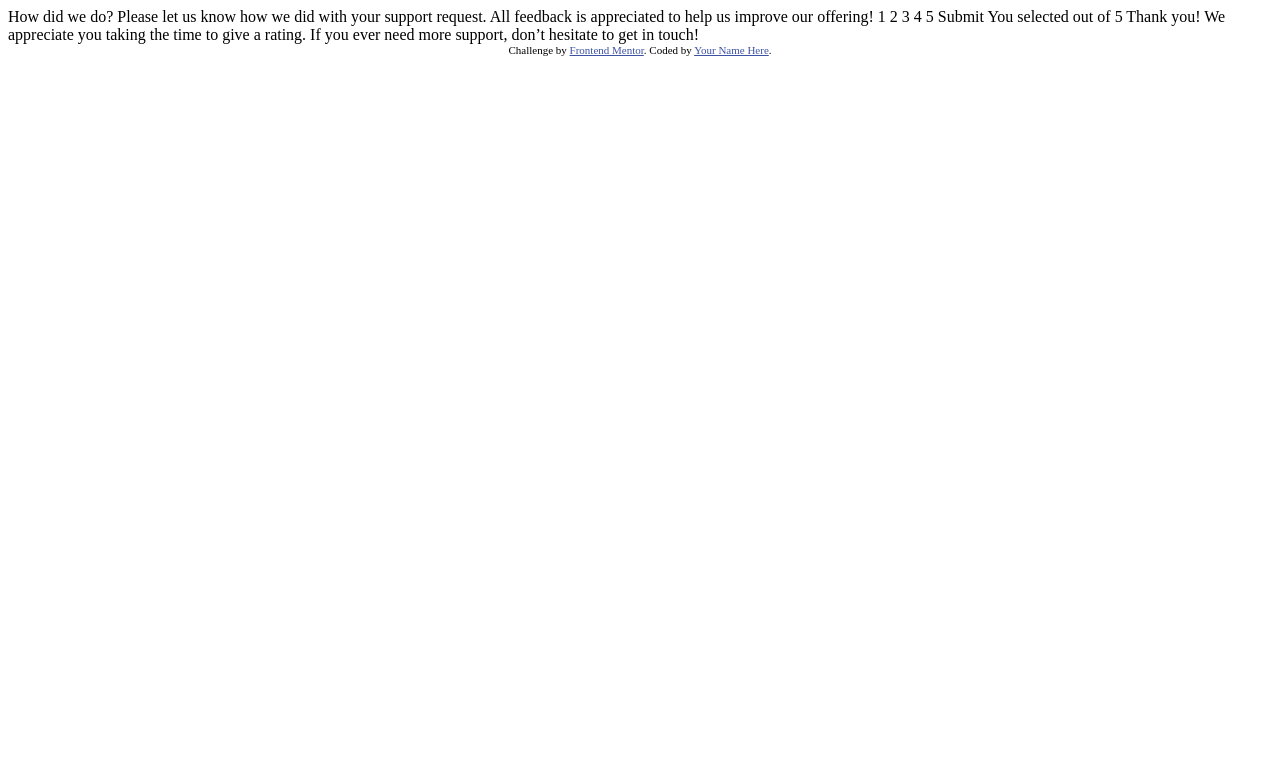
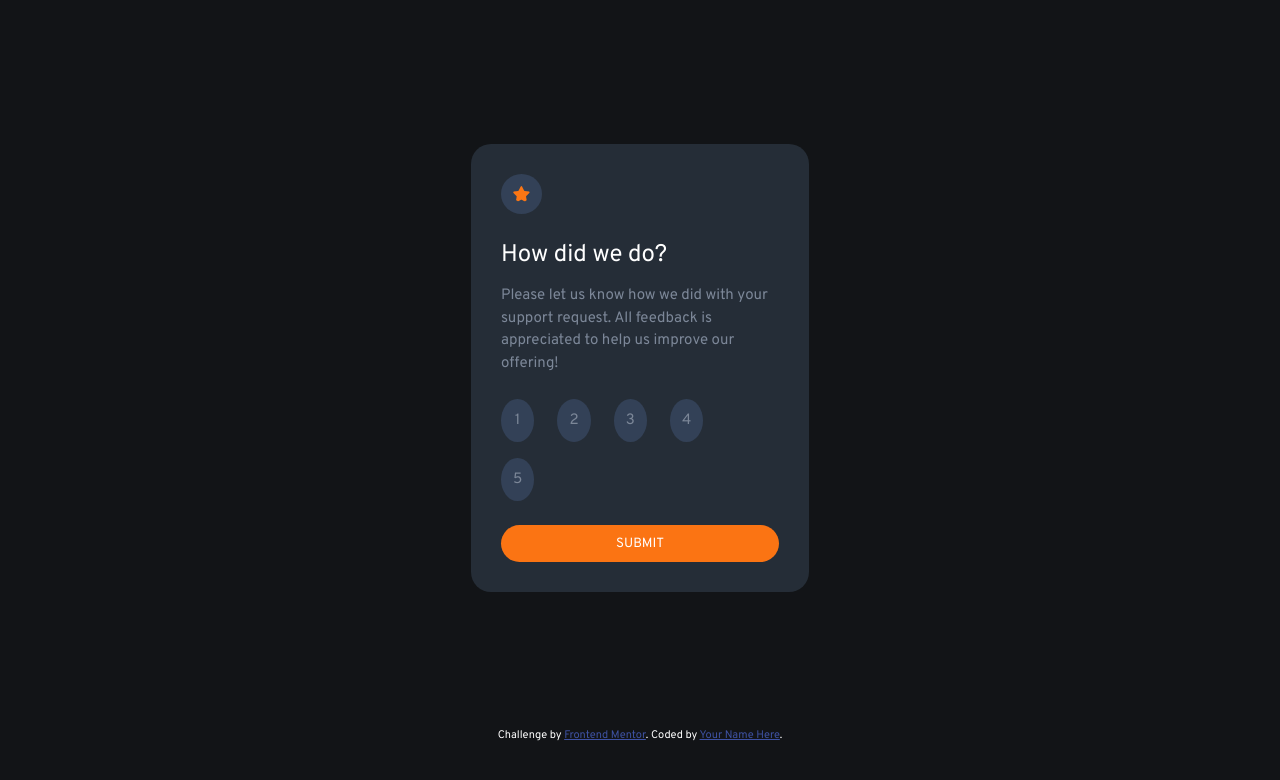
Before and after one commit to icyrockgirl/Rating-system, a plain HTML site: page index.html in a window 1280 px wide. Drawn offline with Linux system fonts and the light colour scheme.

Commit message:
rating system completed

```diff
--- a/index.html
+++ b/index.html
@@ -5,45 +5,53 @@
   <meta name="viewport" content="width=device-width, initial-scale=1.0"> <!-- displays site properly based on user's device -->
 
   <link rel="icon" type="image/png" sizes="32x32" href="./images/favicon-32x32.png">
+  <link href="https://fonts.googleapis.com/css2?family=Overpass:wght@400;700&display=swap" rel="stylesheet">
+  <link rel="stylesheet" href="styles.css">
 
   <title>Frontend Mentor | Interactive rating component</title>
-
-  <!-- Feel free to remove these styles or customise in your own stylesheet 👍 -->
-  <style>
-    .attribution { font-size: 11px; text-align: center; }
-    .attribution a { color: hsl(228, 45%, 44%); }
-  </style>
 </head>
 <body>
 
   <!-- Rating state start -->
+  <div class="parent-container" id="hideForm">
+    <div class="container" id="rating">
+      <img class="icon" src="images/icon-star.svg">
+      <h2>How did we do?</h2>
+      <p> Please let us know how we did with your support request. All feedback is appreciated
+      to help us improve our offering!</p>
+      <p>
+        <button class="number">1</button>
+        <button class="number">2</button>
+        <button class="number">3</button>
+        <button class="number">4</button>
+        <button class="number">5</button>
+      </p>
+      <button type="submit" class="submit">Submit</button>
+    </div>
+  </div>
 
-  How did we do?
-
-  Please let us know how we did with your support request. All feedback is appreciated
-  to help us improve our offering!
-
-  1 2 3 4 5
-
-  Submit
 
   <!-- Rating state end -->
 
   <!-- Thank you state start -->
 
-  You selected <!-- Add rating here --> out of 5
-
-  Thank you!
-
-  We appreciate you taking the time to give a rating. If you ever need more support,
-  don’t hesitate to get in touch!
+  <div class="parent-container" id="hideThanks">
+  <div class="container" id="thankyou">
+    <img src="images/illustration-thank-you.svg">
+    <p class="result"></p>
+    <h2>Thank you!</h2>
+    <p>We appreciate you taking the time to give a rating. If you ever need more support,
+      don’t hesitate to get in touch!</p>
+  </div>
+  </div>
 
   <!-- Thank you state end -->
-
 
   <div class="attribution">
     Challenge by <a href="https://www.frontendmentor.io?ref=challenge" target="_blank">Frontend Mentor</a>.
     Coded by <a href="#">Your Name Here</a>.
   </div>
+
+  <script src="index.js"></script>
 </body>
 </html>
--- /dev/null
+++ b/index.js
@@ -0,0 +1,19 @@
+let buttons = document.getElementsByClassName("number");
+
+ for(let i=0; i<buttons.length; i++){
+    buttons[i]. addEventListener("click", function(){
+        let numberClicked = this.textContent;
+        submitClick(numberClicked);
+    })
+ }
+
+function submitClick(num){
+    document.querySelector(".submit").addEventListener("click", function(){
+        let result = document.querySelector(".result");
+        result.innerHTML = `You selected ${num} out of 5`;
+        let thanksCont = document.getElementById("hideThanks");
+        thanksCont.style.display = "flex";
+        let mainCont = document.getElementById("hideForm");
+        mainCont.style.display = "none";
+    })
+}
--- /dev/null
+++ b/styles.css
@@ -0,0 +1,100 @@
+body{
+    height: 100%;
+    background-color:hsl(216, 12%, 8%);
+    font-family: 'Overpass', sans-serif;
+}
+
+h2{
+   color:hsl(0, 0%, 100%);
+   font-weight: 400;
+   margin-bottom: 0
+}
+
+p{
+    font-size: 15px;
+    color: hsl(216, 12%, 54%);
+    /* color: hsl(217, 12%, 63%); */
+    line-height: 1.5;
+}
+
+.parent-container{
+    height: 90vh;
+    display: flex;
+    justify-content: center;
+    align-items: center;
+}
+
+.container{
+    background-color: hsl(213, 19%, 18%);
+    border-radius: 20px;
+    width: 22%;
+    padding: 30px;
+    /* margin: 0 auto; */
+}
+
+#thankyou{
+    text-align: center;
+}
+
+#hideThanks{
+    display: none;
+}
+
+.submit{
+    background-color: hsl(25, 97%, 53%);
+    text-align: center;
+    text-transform: uppercase;
+    font-family: 'Overpass', sans-serif;
+    padding: 10px;
+    border: none;
+    color:hsl(0, 0%, 100%);
+    border-radius: 20px;
+    width: 100%;
+}
+
+.icon{
+    background-color: hsl(216, 26%, 27%);
+    padding: 12px;
+    border-radius: 100%;
+}
+
+.number{
+    background-color: hsl(216, 26%, 27%);
+    padding: 12px;
+    border-radius: 100%;
+    border: none;
+    font-size: 15px;
+    color: hsl(216, 12%, 54%);
+    font-family: 'Overpass', sans-serif;
+    width: 12%;
+    margin: 3% 7% 3% 0%;
+}
+
+.number:hover{
+    background-color: hsl(217, 12%, 63%);
+    color: hsl(0, 0%, 100%);
+}
+
+.number:active{
+    background-color:hsl(25, 97%, 53%);
+    color: hsl(0, 0%, 100%);
+}
+
+.number:focus{
+    background-color:hsl(25, 97%, 53%);
+    color: hsl(0, 0%, 100%);
+}
+
+.result{
+    color:hsl(25, 97%, 53%);
+    background-color: hsl(216, 26%, 27%);
+    padding: 5px 15px 3px;
+    width: fit-content;
+    border-radius: 20px;
+    margin: 5% auto;
+}
+
+
+
+.attribution { font-size: 11px; text-align: center; color:hsl(0, 0%, 100%)}
+.attribution a { color: hsl(228, 45%, 44%); }
```
